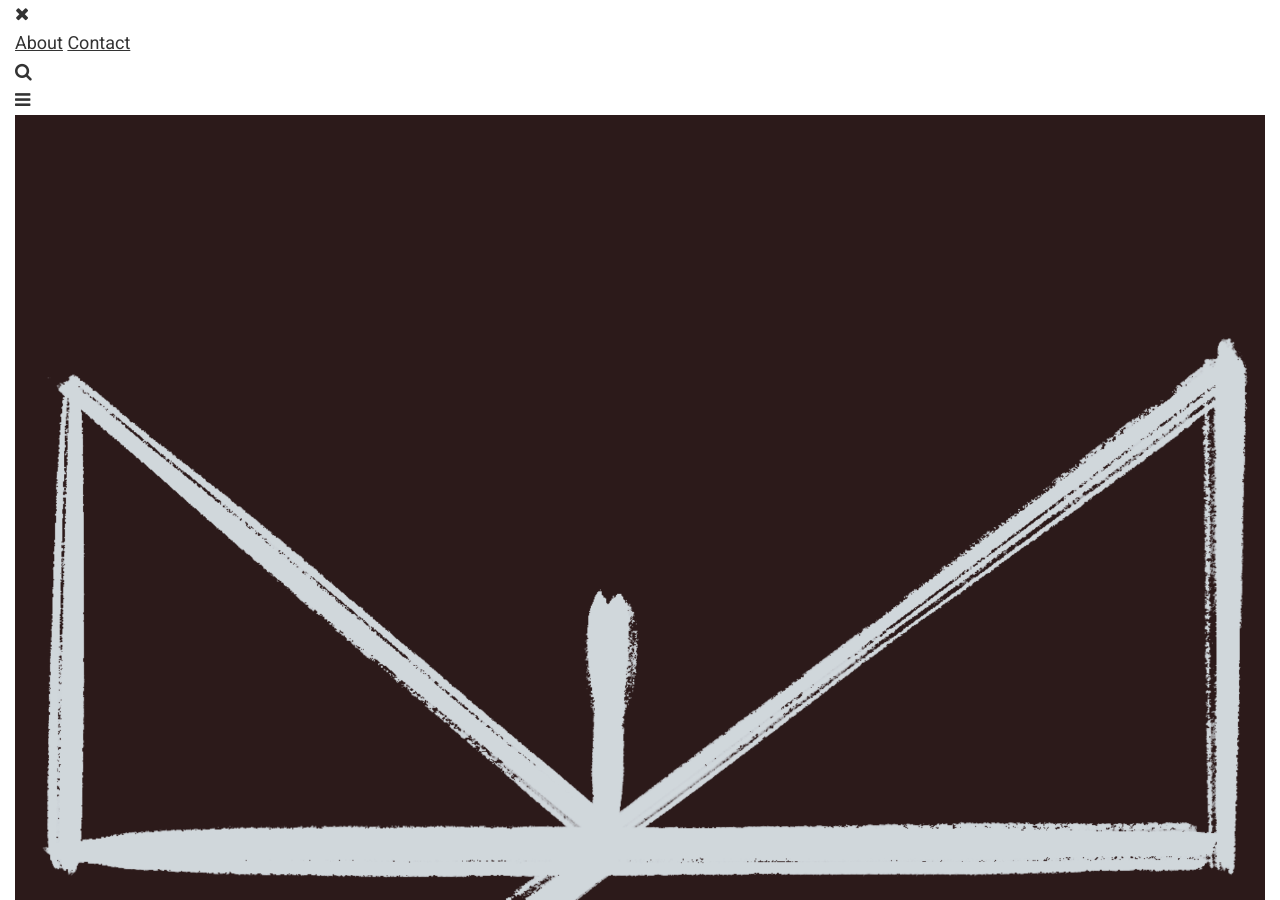
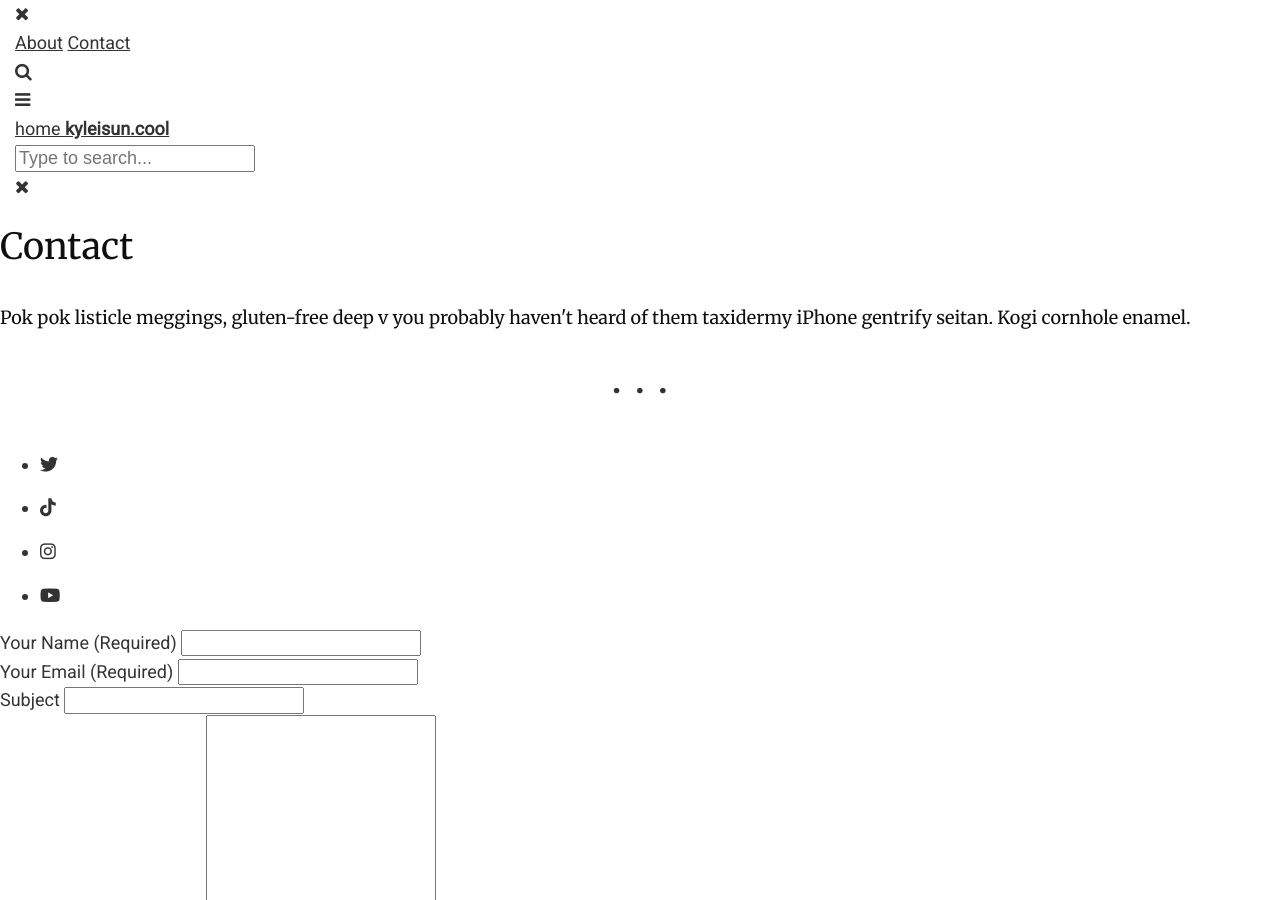
Before and after one commit to kyleisuncool/kyleisun.cool, a Jekyll site: the page built from _pages/contact.html, in a window 1280 px wide and 900 px high. Built offline with Jekyll 4.4.1, drawn with Linux system fonts in a browser that asks for light colours; nearby versions of some CDN libraries.

Commit message:
shutting off logo

```diff
--- a/_includes/header.html
+++ b/_includes/header.html
@@ -25,7 +25,8 @@
     <div class="site-logo">
       <a href="{{ "/" | relative_url }}">
 
-        <img src="{{"/images/header_logo.png" | prepend: site.basurl }}" alt="">
+        <!-- <img src="{{"/images/header_logo.png" | prepend: site.basurl }}" alt=""> -->
+        home
 
        <strong>{{ site.title | escape }}</strong>
       </a>
```
Also changed, not shown: _includes/google-analytics.html (line endings or trailing spaces).
